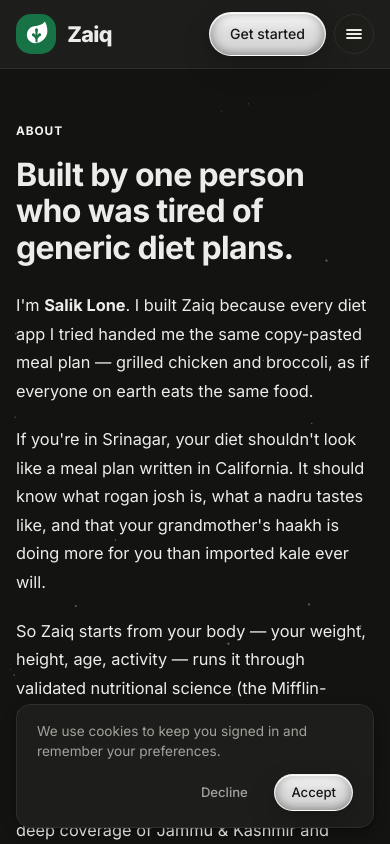
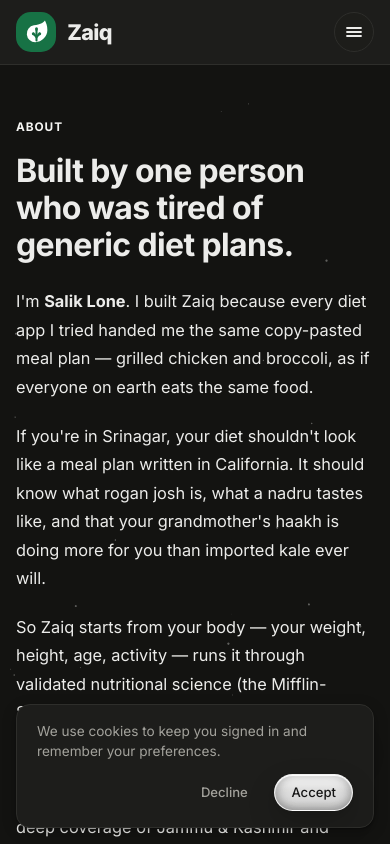
Before and after one commit to verstilearis-sketch/Diet-asisstant-App, a Next.js app: page /about in a window 390 px wide. Shown: the top 844 px of the page. Built offline with nearby package versions, Linux system fonts and the light colour scheme.

Commit message:
Mobile nav: hide duplicate Get started (hero keeps its CTA)

```diff
--- a/src/app/globals.css
+++ b/src/app/globals.css
@@ -757,6 +757,8 @@ input[type="range"]::-moz-range-thumb {
 }
 @media (max-width: 899px) {
   .nav-menu-btn { display: inline-flex; }
+  /* One Get started is enough on phones — the hero has its own */
+  .nav-cta { display: none; }
   .nav-menu-panel {
     display: flex;
     flex-direction: column;
--- a/src/components/SiteNav.tsx
+++ b/src/components/SiteNav.tsx
@@ -56,7 +56,7 @@ export function SiteNav({ links = DEFAULT_LINKS }: { links?: NavLink[] }) {
         </div>
         <div style={{ display: 'flex', gap: '0.5rem', alignItems: 'center' }}>
           <Link href="/auth?mode=signin" className="btn-ghost nav-signin">Sign in</Link>
-          <Link href="/auth?mode=signup" className="btn-primary" style={{ padding: '0.6rem 1.25rem', fontSize: '0.88rem' }}>
+          <Link href="/auth?mode=signup" className="btn-primary nav-cta" style={{ padding: '0.6rem 1.25rem', fontSize: '0.88rem' }}>
             Get started
           </Link>
           <button
```
